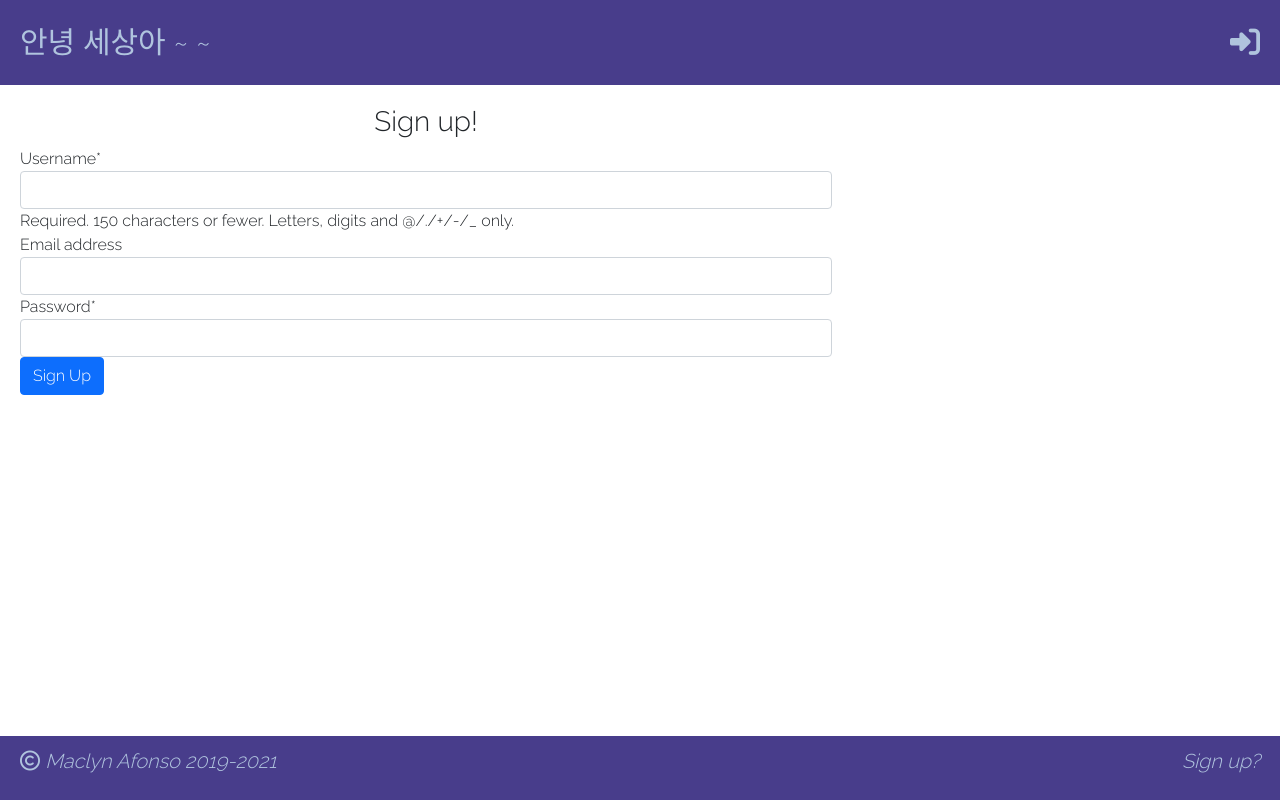
After one commit to maclyn02/DjangoBloggingApp, a Django app: page /signup/ in a window 1280 px wide. The commit adds this page. Run offline with Django 3.2, Linux system fonts and the light colour scheme; some libraries are stand-ins or nearby versions.

Commit message:
added signup for new users using crispy forms

```diff
--- a/blog/add_form.py
+++ b/blog/add_form.py
@@ -1,4 +1,8 @@
+from crispy_forms.helper import FormHelper
+from crispy_forms.layout import Submit
 from django import forms
+from django.contrib.auth.models import User
+
 from .models import Post, Comment
 
 
@@ -12,3 +16,14 @@ class CommentForm(forms.ModelForm):
     class Meta:
         model = Comment
         fields = ('text',)
+
+
+class SignupForm(forms.ModelForm):
+    password = forms.CharField(widget=forms.PasswordInput())
+    helper = FormHelper()
+    helper.form_method = 'POST'
+    helper.add_input(Submit('Sign Up', 'Sign Up', css_class='btn btn-primary'))
+
+    class Meta:
+        model = User
+        fields = ('username', 'email', 'password')
--- a/blog/static/css/style.css
+++ b/blog/static/css/style.css
@@ -35,7 +35,7 @@ body a{
 }
 
 
-.logged-in-user, .copyright{
+.logged-in-user, .copyright, .signup-link{
     font-style: italic;
     font-size: 20px;
     color: lightsteelblue;
--- a/blog/templates/blog/base_page.html
+++ b/blog/templates/blog/base_page.html
@@ -35,6 +35,8 @@
         <span class="copyright"><i class="far fa-copyright"></i> Maclyn Afonso 2019-2021</span>
         {% if user.is_authenticated %}
             <span class="logged-in-user">Logged in as {{ user.username }}</span>
+        {% else %}
+            <a href="{% url 'signup' %}" class="signup-link">Sign up?</a>
         {% endif %}
     </div>
 
--- /dev/null
+++ b/blog/templates/blog/signup.html
@@ -0,0 +1,12 @@
+{% extends 'blog/base_page.html' %}
+
+{% load crispy_forms_tags %}
+
+{% block content %}
+<div class="panel panel-default">
+    <h3 style="text-align: center">Sign up!</h3>
+    <div class="panel-body">
+        {% crispy form %}
+    </div>
+</div>
+{% endblock %}
--- a/blog/urls.py
+++ b/blog/urls.py
@@ -20,5 +20,6 @@ urlpatterns = [
     path('post/<int:primary_key>/comment/<int:comment_key>/dislike', views.dislike_comment, name='dislike_comment'),
     path('post/<int:primary_key>/comment/<int:comment_key>/delete', views.delete_comment, name='delete_comment'),
     path('post/<int:primary_key>/comment/<int:comment_key>/approve', views.approve_comment, name='approve_comment'),
+    path('signup/', views.signup, name='signup'),
 
 ]
--- a/blog/views.py
+++ b/blog/views.py
@@ -1,7 +1,9 @@
+from django.contrib.auth import login
 from django.contrib.auth.decorators import login_required
+from django.contrib.auth.models import User
 from django.shortcuts import render, get_object_or_404, redirect
 from django.utils import timezone
-from .add_form import PostForm, CommentForm
+from .add_form import PostForm, CommentForm, SignupForm
 from .models import Post, Comment
 
 
@@ -134,3 +136,15 @@ def approve_comment(request, primary_key, comment_key):
     comment.approve()
     comment.save()
     return redirect('post_details', primary_key=primary_key)
+
+
+def signup(request):
+    if request.method == 'POST':
+        form = SignupForm(request.POST)
+        if form.is_valid():
+            new_user = User.objects.create_user(**form.cleaned_data)
+            login(request, new_user)
+            return redirect('/')
+    else:
+        form = SignupForm()
+        return render(request, 'blog/signup.html', {'form': form})
--- a/myblog/settings.py
+++ b/myblog/settings.py
@@ -29,6 +29,8 @@ ALLOWED_HOSTS = [
     '127.0.0.1'
 ]
 
+CRISPY_TEMPLATE_PACK = 'bootstrap3'
+
 LOGIN_REDIRECT_URL = 'post_list'
 LOGOUT_REDIRECT_URL = 'post_list'
 
@@ -42,7 +44,8 @@ INSTALLED_APPS = [
     'django.contrib.sessions',
     'django.contrib.messages',
     'django.contrib.staticfiles',
-    'blog'
+    'blog',
+    'crispy_forms'
 ]
 
 MIDDLEWARE = [
--- /dev/null
+++ b/requirements.txt
@@ -0,0 +1,5 @@
+asgiref==3.3.1
+Django==3.1.4
+django-crispy-forms==1.10.0
+pytz==2020.4
+sqlparse==0.4.1
```
Also changed, not shown: blog/migrations/0005_post_approved.py (added), db.sqlite3.
